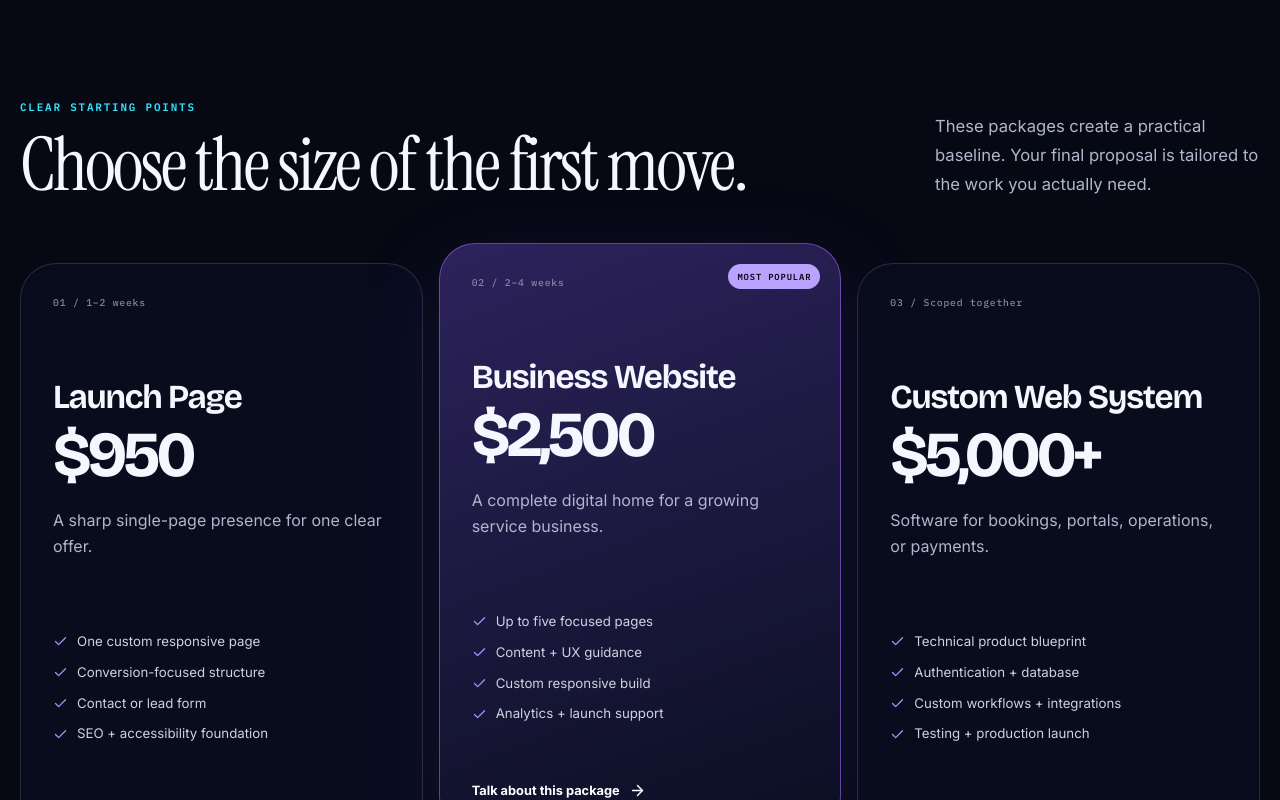
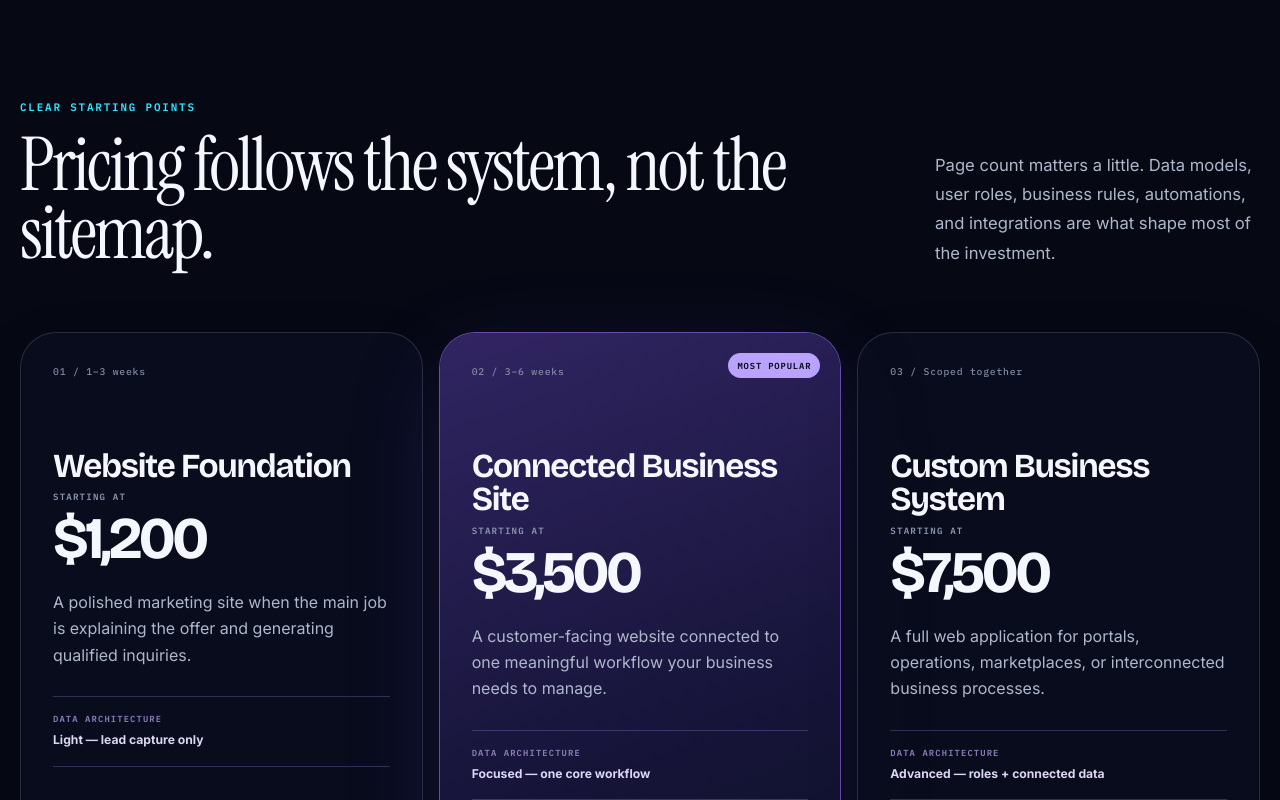
Before and after one commit to webdevRafa/rafa-the-dev, a React (Vite) app: page / in a window 1280 px wide. Shown: the part 3140-3940 px from the top of the page. Built offline with nearby package versions, Linux system fonts and the light colour scheme; a web font is replaced by a local one.

Commit message:
Reframe packages around system complexity

```diff
--- a/src/App.css
+++ b/src/App.css
@@ -376,23 +376,36 @@ select:focus-visible { outline: 3px solid color-mix(in srgb, var(--rt-cyan) 55%,
 /* Packages */
 .packages-section { position: relative; }
 .packages-grid { display: grid; grid-template-columns: repeat(3, 1fr); align-items: stretch; gap: 16px; margin-top: 64px; }
+.package-card-shell { min-width: 0; }
 .package-card {
   position: relative;
   display: flex;
+  height: 100%;
   flex-direction: column;
-  min-height: 590px;
+  min-height: 660px;
   padding: 32px;
+  overflow: hidden;
   border: 1px solid var(--rt-line);
   border-radius: var(--rt-radius-lg);
   background: rgba(9, 14, 31, 0.78);
+  box-shadow: 0 18px 55px rgba(0, 0, 0, 0.12);
   backdrop-filter: blur(14px);
+  transition: transform 420ms cubic-bezier(0.22, 1, 0.36, 1), border-color 320ms ease, box-shadow 420ms ease;
 }
-.package-card.is-featured { margin-top: -20px; margin-bottom: 20px; border-color: rgba(158, 111, 255, 0.55); background: linear-gradient(160deg, rgba(50, 38, 101, 0.9), rgba(11, 16, 35, 0.92)); box-shadow: 0 30px 90px rgba(78, 50, 180, 0.2); }
-.package-badge { position: absolute; top: 20px; right: 20px; padding: 7px 9px; color: #070a14; border-radius: 100px; background: #b9a3ff; font: 700 0.55rem var(--rt-font-mono); letter-spacing: 0.1em; }
+.package-card::before { content: ''; position: absolute; z-index: 0; inset: 0; background: linear-gradient(160deg, rgba(50, 38, 101, 0.96), rgba(23, 21, 59, 0.94) 58%, rgba(11, 16, 35, 0.94)); opacity: 0; transition: opacity 320ms ease; pointer-events: none; }
+.package-card > *:not(.package-badge) { position: relative; z-index: 1; }
+.package-card.is-active { border-color: rgba(158, 111, 255, 0.65); box-shadow: 0 32px 90px rgba(78, 50, 180, 0.24); }
+.package-card.is-active::before { opacity: 1; }
+.package-badge { position: absolute; z-index: 2; top: 20px; right: 20px; padding: 7px 9px; color: #070a14; border-radius: 100px; background: #b9a3ff; font: 700 0.55rem var(--rt-font-mono); letter-spacing: 0.1em; }
 .package-index { margin: 0; color: #7f8aa3; font: 500 0.61rem var(--rt-font-mono); letter-spacing: 0.08em; }
 .package-card h3 { margin: 72px 0 8px; font: 670 2.1rem/1 var(--rt-font-display); letter-spacing: -0.035em; }
-.package-price { font: 720 clamp(3rem, 5vw, 4.7rem)/1 var(--rt-font-display); letter-spacing: -0.06em; }
+.package-price-wrap { display: grid; gap: 7px; }
+.package-price-wrap > span { color: #8a95ae; font: 600 0.57rem var(--rt-font-mono); letter-spacing: 0.13em; }
+.package-price { font: 720 clamp(3rem, 4.6vw, 4.45rem)/1 var(--rt-font-display); letter-spacing: -0.06em; }
 .package-card > p:not(.package-index) { min-height: 72px; margin: 20px 0 28px; color: var(--rt-muted); line-height: 1.65; }
+.package-architecture { display: grid; gap: 7px; margin-bottom: 28px; padding: 16px 0; border-top: 1px solid rgba(185, 163, 255, 0.24); border-bottom: 1px solid rgba(185, 163, 255, 0.24); }
+.package-architecture span { color: #8d7dba; font: 600 0.55rem var(--rt-font-mono); letter-spacing: 0.13em; }
+.package-architecture strong { color: #dcd5f4; font-size: 0.76rem; font-weight: 650; }
 .package-card li svg { color: #ad93ff; }
 .package-card > a { display: inline-flex; align-items: center; gap: 9px; margin-top: auto; padding-top: 32px; color: white; font-size: 0.8rem; font-weight: 700; text-decoration: none; }
 .package-card > a:hover { color: #b9a5ff; }
@@ -401,6 +414,10 @@ select:focus-visible { outline: 3px solid color-mix(in srgb, var(--rt-cyan) 55%,
 .care-strip strong { font-family: var(--rt-font-display); }
 .care-strip p { margin: 0; color: var(--rt-muted); font-size: 0.85rem; }
 .care-strip b { white-space: nowrap; color: #ffc08c; font-family: var(--rt-font-display); }
+
+@media (hover: hover) and (pointer: fine) and (min-width: 1101px) {
+  .package-card.is-active { transform: translateY(-20px); }
+}
 
 /* Process */
 .process-section { display: grid; grid-template-columns: 0.75fr 1.25fr; gap: 10vw; }
@@ -517,8 +534,7 @@ select:focus-visible { outline: 3px solid color-mix(in srgb, var(--rt-cyan) 55%,
   .hero-section { grid-template-columns: minmax(0, 1.25fr) minmax(250px, 0.55fr); gap: 48px; }
   .service-card { min-height: 450px; }
   .packages-grid { grid-template-columns: 1fr; }
-  .package-card,
-  .package-card.is-featured { min-height: auto; margin: 0; }
+  .package-card { min-height: auto; }
   .package-card h3 { margin-top: 54px; }
   .package-card > p:not(.package-index) { min-height: auto; }
   .care-strip { grid-template-columns: auto 1fr auto; }
--- a/src/App.tsx
+++ b/src/App.tsx
@@ -68,26 +68,29 @@ const services = [
 
 const packages = [
   {
-    name: 'Launch Page',
-    price: '$950',
-    note: 'A sharp single-page presence for one clear offer.',
-    timeline: '1–2 weeks',
-    features: ['One custom responsive page', 'Conversion-focused structure', 'Contact or lead form', 'SEO + accessibility foundation'],
+    name: 'Website Foundation',
+    price: '$1,200',
+    note: 'A polished marketing site when the main job is explaining the offer and generating qualified inquiries.',
+    timeline: '1–3 weeks',
+    architecture: 'Light — lead capture only',
+    features: ['Flexible page count based on content', 'Conversion-focused UX + responsive build', 'Lead capture + confirmation email', 'SEO, analytics + accessibility foundation'],
   },
   {
-    name: 'Business Website',
-    price: '$2,500',
-    note: 'A complete digital home for a growing service business.',
-    timeline: '2–4 weeks',
+    name: 'Connected Business Site',
+    price: '$3,500',
+    note: 'A customer-facing website connected to one meaningful workflow your business needs to manage.',
+    timeline: '3–6 weeks',
+    architecture: 'Focused — one core workflow',
     featured: true,
-    features: ['Up to five focused pages', 'Content + UX guidance', 'Custom responsive build', 'Analytics + launch support'],
+    features: ['Everything in Website Foundation', 'Purpose-built Firestore data model', 'Booking, payments, or email integration', 'Lightweight admin or managed records'],
   },
   {
-    name: 'Custom Web System',
-    price: '$5,000+',
-    note: 'Software for bookings, portals, operations, or payments.',
+    name: 'Custom Business System',
+    price: '$7,500',
+    note: 'A full web application for portals, operations, marketplaces, or interconnected business processes.',
     timeline: 'Scoped together',
-    features: ['Technical product blueprint', 'Authentication + database', 'Custom workflows + integrations', 'Testing + production launch'],
+    architecture: 'Advanced — roles + connected data',
+    features: ['Multi-collection data architecture', 'Authentication, permissions + security rules', 'Multiple workflows + API integrations', 'Admin tools, testing + production launch'],
   },
 ]
 
@@ -304,6 +307,7 @@ function App() {
   const [projectBrief, setProjectBrief] = useState('')
   const [isSubmittingBrief, setIsSubmittingBrief] = useState(false)
   const [briefSubmitError, setBriefSubmitError] = useState('')
+  const [activePackageIndex, setActivePackageIndex] = useState(1)
   const reduceMotion = useReducedMotion()
   const { scrollYProgress } = useScroll()
   const smoothScrollProgress = useSpring(scrollYProgress, { stiffness: 180, damping: 28, restDelta: 0.001 })
@@ -433,19 +437,32 @@ function App() {
 
         <section className="packages-section page-frame" id="packages" data-ambient-scene="3">
           <Reveal className="section-heading packages-heading">
-            <div><p className="section-kicker">CLEAR STARTING POINTS</p><h2>Choose the size of the first move.</h2></div>
-            <p>These packages create a practical baseline. Your final proposal is tailored to the work you actually need.</p>
+            <div><p className="section-kicker">CLEAR STARTING POINTS</p><h2>Pricing follows the system, not the sitemap.</h2></div>
+            <p>Page count matters a little. Data models, user roles, business rules, automations, and integrations are what shape most of the investment.</p>
           </Reveal>
-          <div className="packages-grid">
+          <div
+            className="packages-grid"
+            onMouseLeave={() => setActivePackageIndex(1)}
+            onBlurCapture={(event) => {
+              if (!(event.relatedTarget instanceof Node) || !event.currentTarget.contains(event.relatedTarget)) setActivePackageIndex(1)
+            }}
+          >
             {packages.map((item, index) => (
-              <Reveal className={`package-card${item.featured ? ' is-featured' : ''}`} delay={index * 0.08} key={item.name}>
+              <Reveal className="package-card-shell" delay={index * 0.08} key={item.name}>
+                <article
+                  className={`package-card${activePackageIndex === index ? ' is-active' : ''}`}
+                  onMouseEnter={() => setActivePackageIndex(index)}
+                  onFocusCapture={() => setActivePackageIndex(index)}
+                >
                   {item.featured && <span className="package-badge">MOST POPULAR</span>}
                   <p className="package-index">0{index + 1} / {item.timeline}</p>
                   <h3>{item.name}</h3>
-                <strong className="package-price">{item.price}</strong>
+                  <div className="package-price-wrap"><span>STARTING AT</span><strong className="package-price">{item.price}</strong></div>
                   <p>{item.note}</p>
+                  <div className="package-architecture"><span>DATA ARCHITECTURE</span><strong>{item.architecture}</strong></div>
                   <ul>{item.features.map((feature) => <li key={feature}><Check size={15} />{feature}</li>)}</ul>
                   <a href="#contact">Talk about this package <ArrowRight size={17} /></a>
+                </article>
               </Reveal>
             ))}
           </div>
```
Lines whose indentation alone changed are shown as unchanged.
